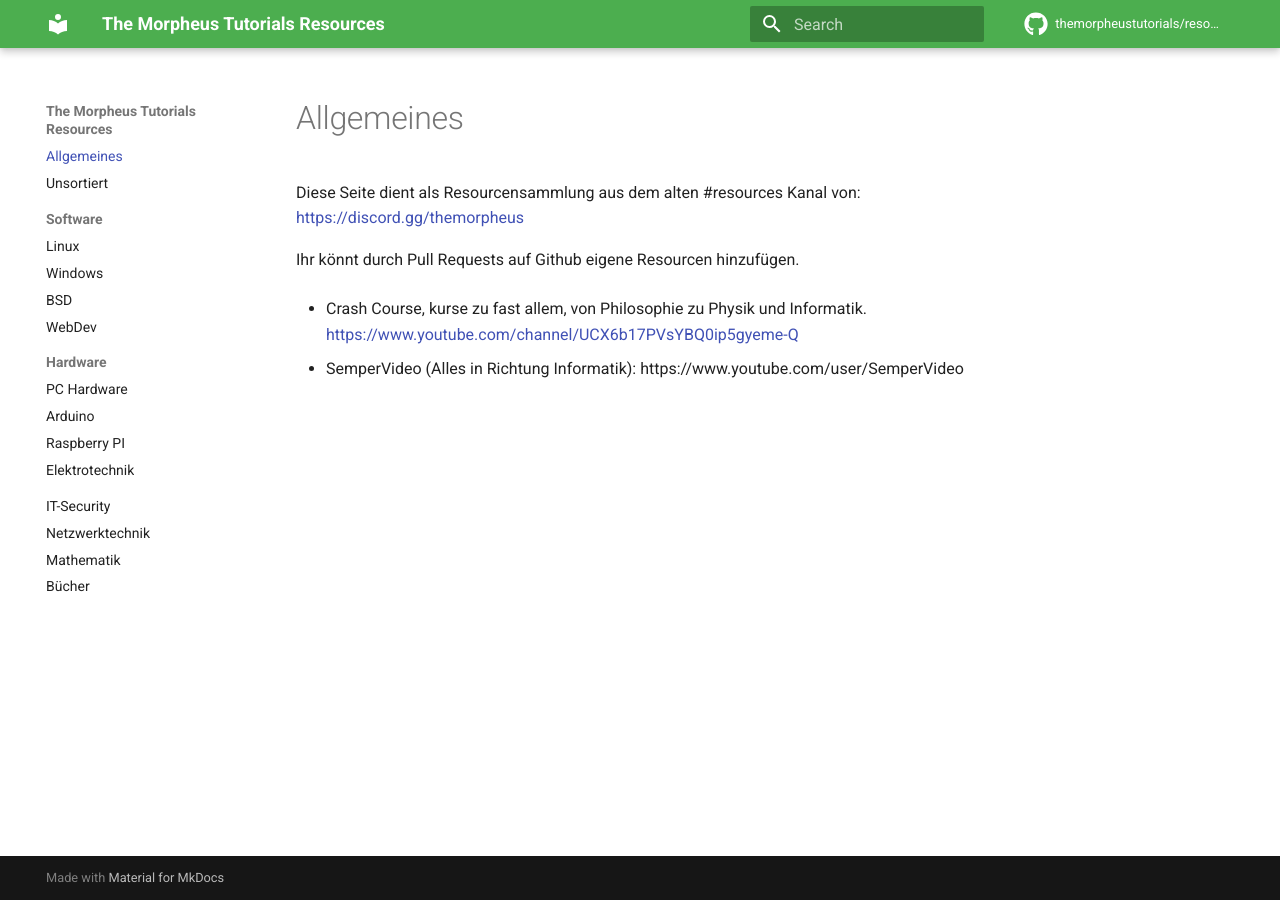
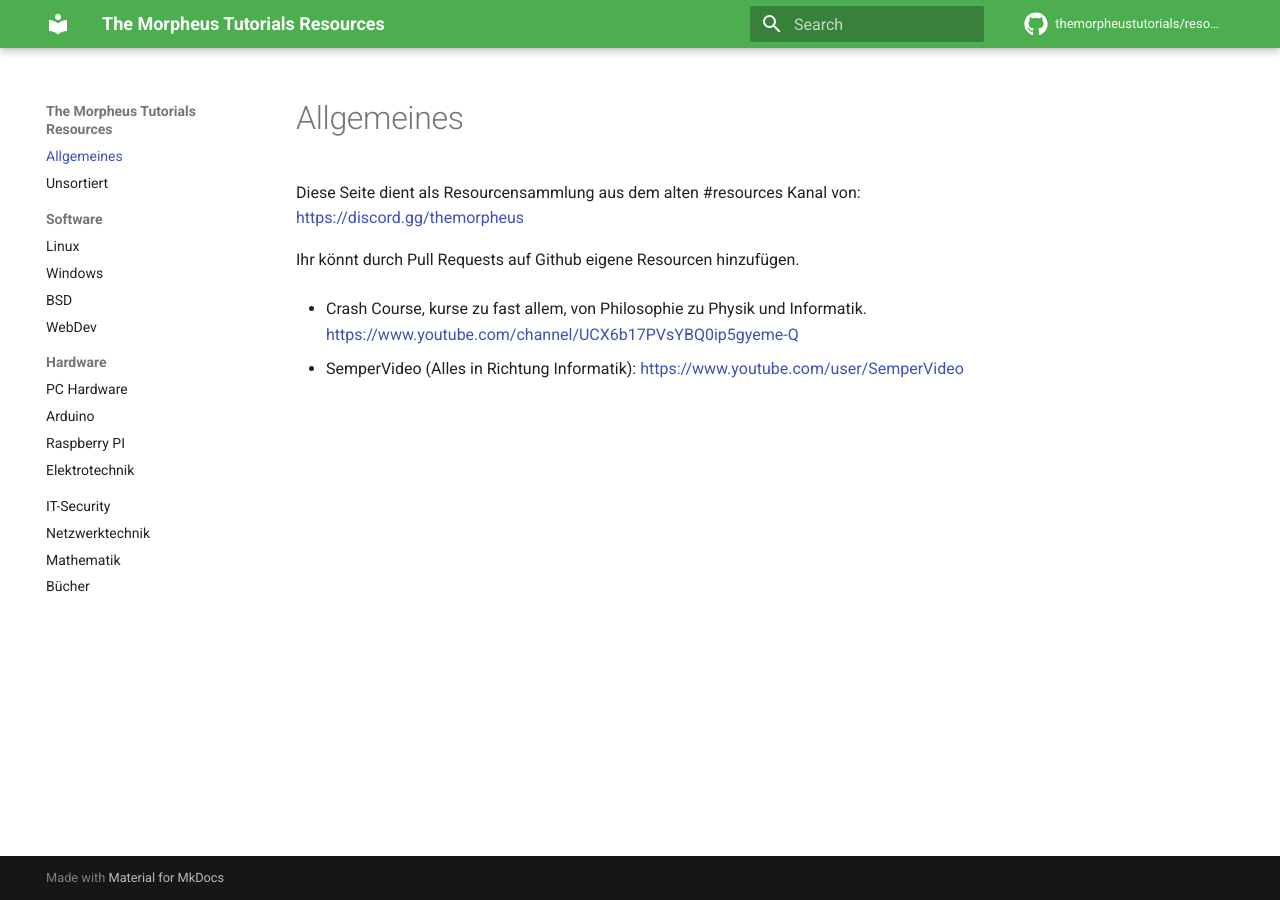
Before and after one commit to themorpheustutorials/resources, an MkDocs documentation site: the page built from docs/index.md, in a window 1280 px wide. Built offline with MkDocs 1.6.1 and Material for MkDocs 9.7.7, drawn with Linux system fonts in a browser that asks for light colours; comment, search, counter and statistics services are not loaded; part of the change alters nothing that is shown.

```diff
--- a/docs/index.md
+++ b/docs/index.md
@@ -5,4 +5,4 @@ Ihr könnt durch Pull Requests auf Github eigene Resourcen hinzufügen.
 - Crash Course, kurse zu fast allem, von Philosophie zu Physik und Informatik.
 [https://www.youtube.com/channel/UCX6b17PVsYBQ0ip5gyeme-Q](https://www.youtube.com/channel/UCX6b17PVsYBQ0ip5gyeme-Q)
 
-- SemperVideo (Alles in Richtung Informatik): https://www.youtube.com/user/SemperVideo
+- SemperVideo (Alles in Richtung Informatik): [https://www.youtube.com/user/SemperVideo](https://www.youtube.com/user/SemperVideo)
```
